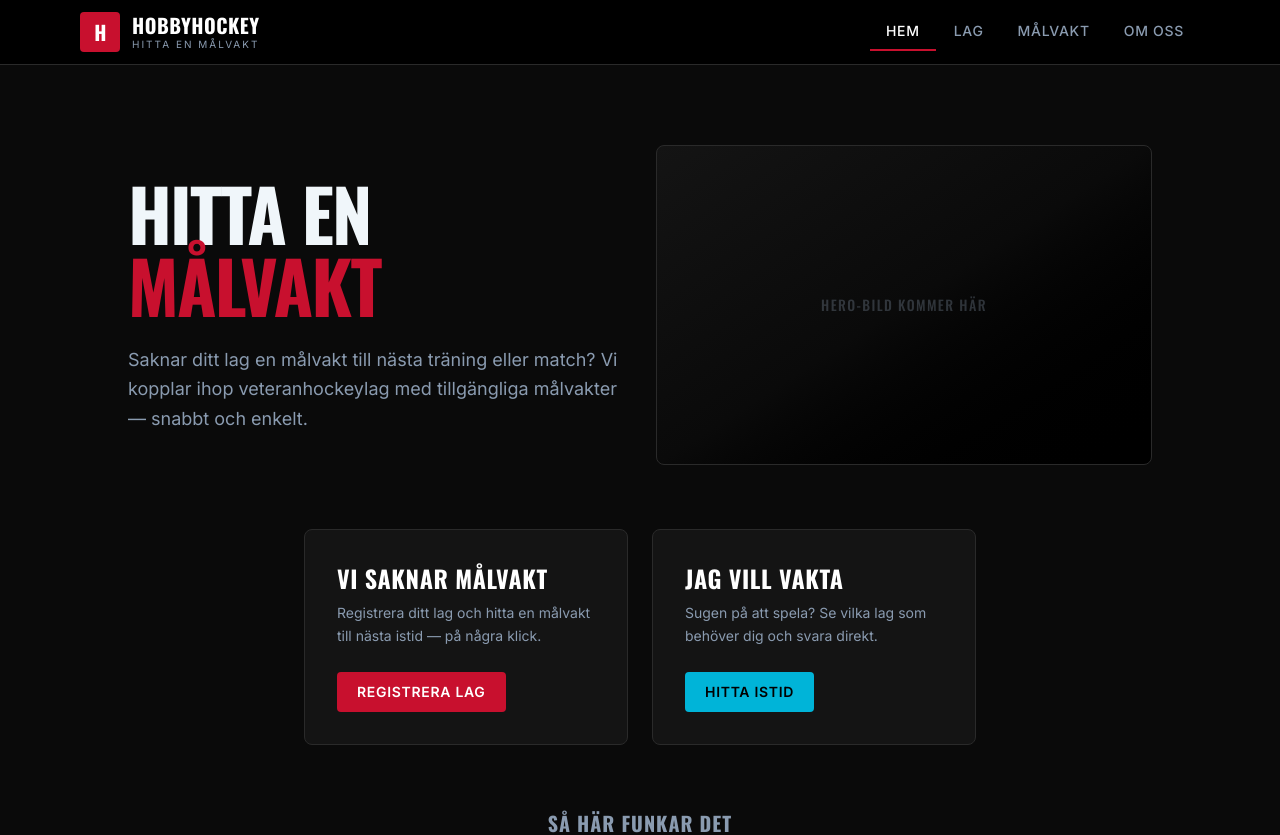
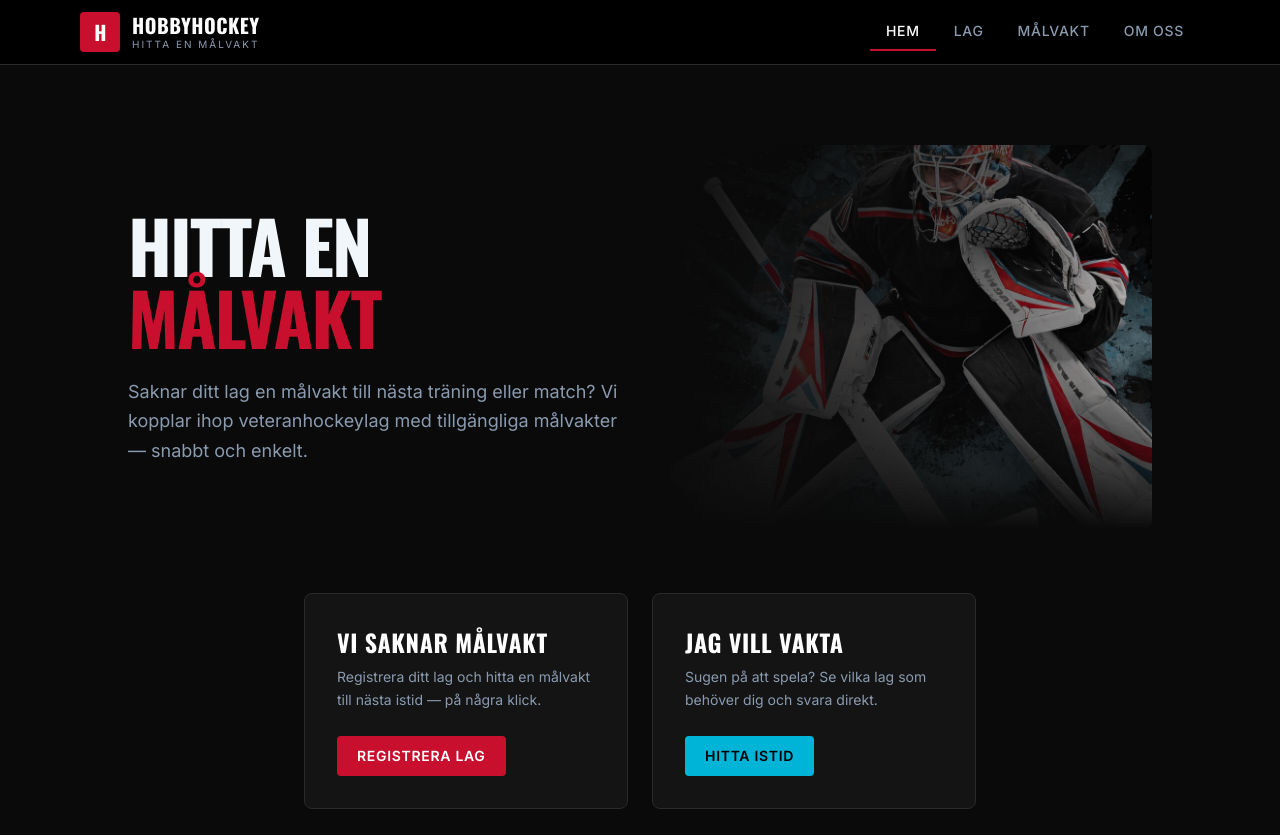
Before and after one commit to lianslabb-wq/hobbyhockey, a React (Vite) app: page / in a window 1280 px wide. Shown: the top 835 px of the page. Built offline with nearby package versions, Linux system fonts and the light colour scheme; no server answers.

Commit message:
Add hero image with fade-to-black effect on home page
Co-Authored-By: Claude Opus 4.6 <noreply@anthropic.com>

```diff
--- a/src/pages/Home.jsx
+++ b/src/pages/Home.jsx
@@ -15,11 +15,19 @@ export default function Home() {
             Vi kopplar ihop veteranhockeylag med tillgängliga målvakter — snabbt och enkelt.
           </p>
         </div>
-        {/* Hero image — replace src with your generated image */}
-        <div className="hidden lg:flex items-center justify-end">
-          <div className="w-full h-80 rounded-lg bg-gradient-to-br from-rink-light via-rink to-puck flex items-center justify-center border border-rink-border">
-            <p className="text-ice-muted/30 font-display uppercase tracking-widest text-sm">Hero-bild kommer här</p>
-          </div>
+        {/* Hero image with fade-to-black edges */}
+        <div className="hidden lg:block relative">
+          <img
+            src="/hero.jpg"
+            alt="Ishockey"
+            className="w-full h-96 object-cover rounded-r-lg"
+          />
+          {/* Fade left edge into background */}
+          <div className="absolute inset-0 bg-gradient-to-r from-rink via-rink/60 to-transparent" />
+          {/* Fade bottom edge */}
+          <div className="absolute inset-0 bg-gradient-to-t from-rink via-transparent to-transparent" />
+          {/* Subtle fade top */}
+          <div className="absolute inset-0 bg-gradient-to-b from-rink/40 to-transparent" />
         </div>
       </div>
 
```
Also changed, not shown: public/hero.jpg (added).
